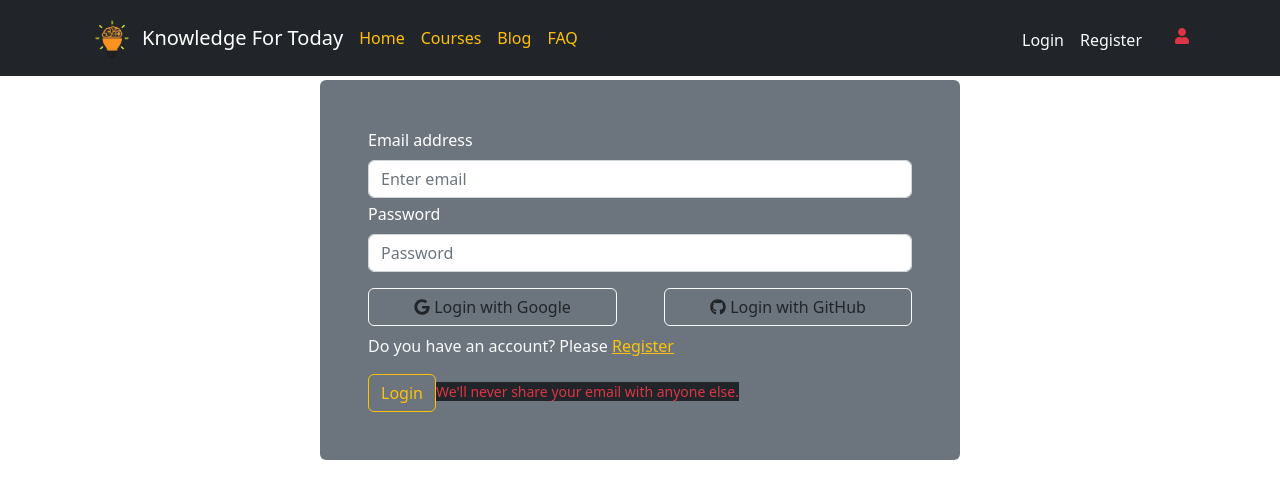
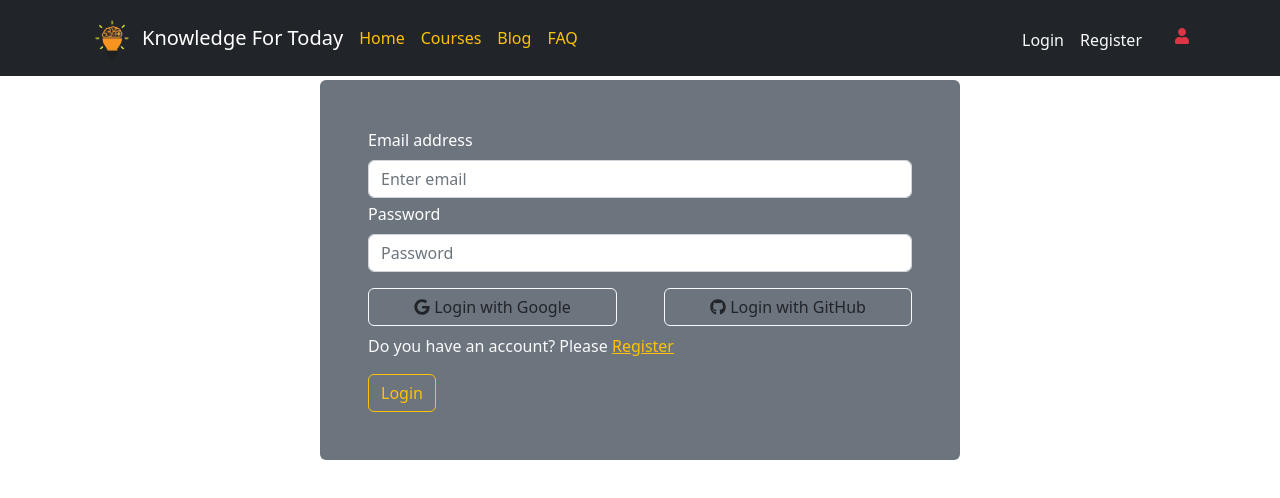
Before and after one commit to Fahim-05/knowledge-for-today-client, a React (Create React App) app: page /login in a window 1280 px wide. Shown: the top 498 px of the page. Built offline with nearby package versions, Linux system fonts and the light colour scheme; no server answers.

Commit message:
password error done

```diff
--- a/src/Pages/Login/Login.js
+++ b/src/Pages/Login/Login.js
@@ -1,33 +1,58 @@
-import React, { useContext } from 'react';
+import React, { useContext, useState } from 'react';
 import Button from 'react-bootstrap/Button';
 import Form from 'react-bootstrap/Form';
-import { Link } from 'react-router-dom';
+import { Link, useNavigate } from 'react-router-dom';
 import ButtonGroup from 'react-bootstrap/ButtonGroup';
 import { FaGithub, FaGoogle } from "react-icons/fa";
 import { AuthContext } from '../../contexts/AuthProvider/AuthProvider';
 import { GoogleAuthProvider } from 'firebase/auth';
 
+
 const Login = () => {
 
-    const {providerLogin }= useContext(AuthContext);
+    const [error, setError] = useState('');
 
+    const navigate = useNavigate();
+    const {providerLogin, signIn }= useContext(AuthContext);
 
     // google provider
     const googleProvider = new GoogleAuthProvider()
     const handleGoogleSignIn = () =>  {
         providerLogin(googleProvider)
-        .thee(result => {
+        .then(result => {
             const user = result.user;
             console.log(user);
+            navigate('/');
         })
         .catch(error => console.error(error));
+    }
+
+    const handleSubmit = (event) => {
+        event.preventDefault();
+
+        const form = event.target;
+        const email = form.email.value;
+        const password = form.password.value;
+
+        signIn(email, password )
+        .then(result => {
+            const user = result.user;
+            console.log(user);
+            form.reset();
+            setError('');
+            navigate('/');
+        })
+        .catch(error => {
+            console.error(error)
+            setError(error.message);
+        });
     }
 
 
 
     return (
         <div className='w-50 m-auto bg-secondary p-5 mt-1 rounded'>
-            <Form>
+            <Form onSubmit={handleSubmit}>
                 <Form.Group className="mb-1 text-white">
                     <Form.Label >Email address</Form.Label>
                     <Form.Control name='email' type="email" placeholder="Enter email" required />
@@ -51,8 +76,8 @@ const Login = () => {
                 <Button variant="outline-warning" type="submit">
                     Login
                 </Button>
-                <Form.Text className="text-danger bg-dark">
-                    We'll never share your email with anyone else.
+                <Form.Text className="text-white bg-danger ms-2 rounded">
+                    {error}
                 </Form.Text>
             </Form>
         </div>
--- a/src/Pages/Register/Register.js
+++ b/src/Pages/Register/Register.js
@@ -1,12 +1,34 @@
-import React from 'react';
+import React, { useContext } from 'react';
 import Button from 'react-bootstrap/Button';
 import Form from 'react-bootstrap/Form';
 import { Link } from 'react-router-dom';
+import { AuthContext } from '../../contexts/AuthProvider/AuthProvider';
 
 const Register = () => {
+    const {createUser} = useContext(AuthContext);
+
+    const handleSubmit = (event) => {
+        event.preventDefault();
+
+        const form = event.target;
+        const name = form.name.value;
+        const email = form.email.value;
+        const password = form.password.value;
+        console.log(name, email, password);
+
+        createUser(email, password)
+        .then(result => {
+            const user = result.user;
+            console.log(user);
+            form.reset();
+        })
+        .catch(error=> console.error(error));
+
+    }
+
     return (
         <div className='w-50 m-auto bg-secondary p-5 mt-1 rounded'>
-            <Form>
+            <Form onSubmit={handleSubmit}>
                 <Form.Group className="mb-1 text-white">
                     <Form.Label >Your name</Form.Label>
                     <Form.Control name='name' type="text" placeholder="your name" />
--- a/src/contexts/AuthProvider/AuthProvider.js
+++ b/src/contexts/AuthProvider/AuthProvider.js
@@ -1,5 +1,5 @@
 import React, { createContext, useEffect, useState } from 'react';
-import {getAuth, onAuthStateChanged, signInWithPopup, signOut} from 'firebase/auth';
+import {createUserWithEmailAndPassword, getAuth, onAuthStateChanged, signInWithEmailAndPassword, signInWithPopup, signOut} from 'firebase/auth';
 import app from '../../firebase/firebase.config';
 
 
@@ -13,6 +13,14 @@ const AuthProvider = ({children}) => {
 
 const providerLogin = (provider) => {
 return signInWithPopup(auth, provider)
+}
+
+const createUser = (email, password) => {
+    return createUserWithEmailAndPassword(auth, email, password)
+}
+
+const signIn = (email, password) => {
+    return signInWithEmailAndPassword(auth, email, password);
 }
 
 const logOut = () => {
@@ -31,7 +39,7 @@ useEffect(()=>{
 
 
 
-    const authInfo = {user, providerLogin, logOut};
+    const authInfo = {user, providerLogin, logOut, createUser, signIn};
     return (
         <AuthContext.Provider value={authInfo}>
             {children}
```
